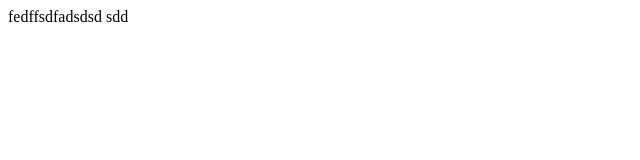
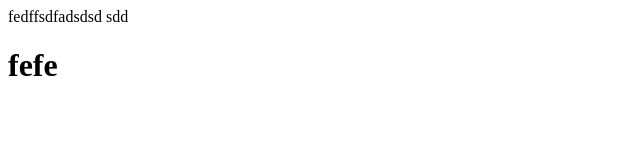
Before and after one commit to iswaar/website, a plain HTML site: page index.html in a window 1280 px wide. Shown: the full height of the page, 0-640 px from the left. Drawn offline with Linux system fonts and the light colour scheme.

Commit message:
modified:   index.html

```diff
--- a/index.html
+++ b/index.html
@@ -8,5 +8,6 @@
 <body>
     fedffsdfadsdsd
     sdd
+    <h1>fefe</h1>
 </body>
 </html>
```
